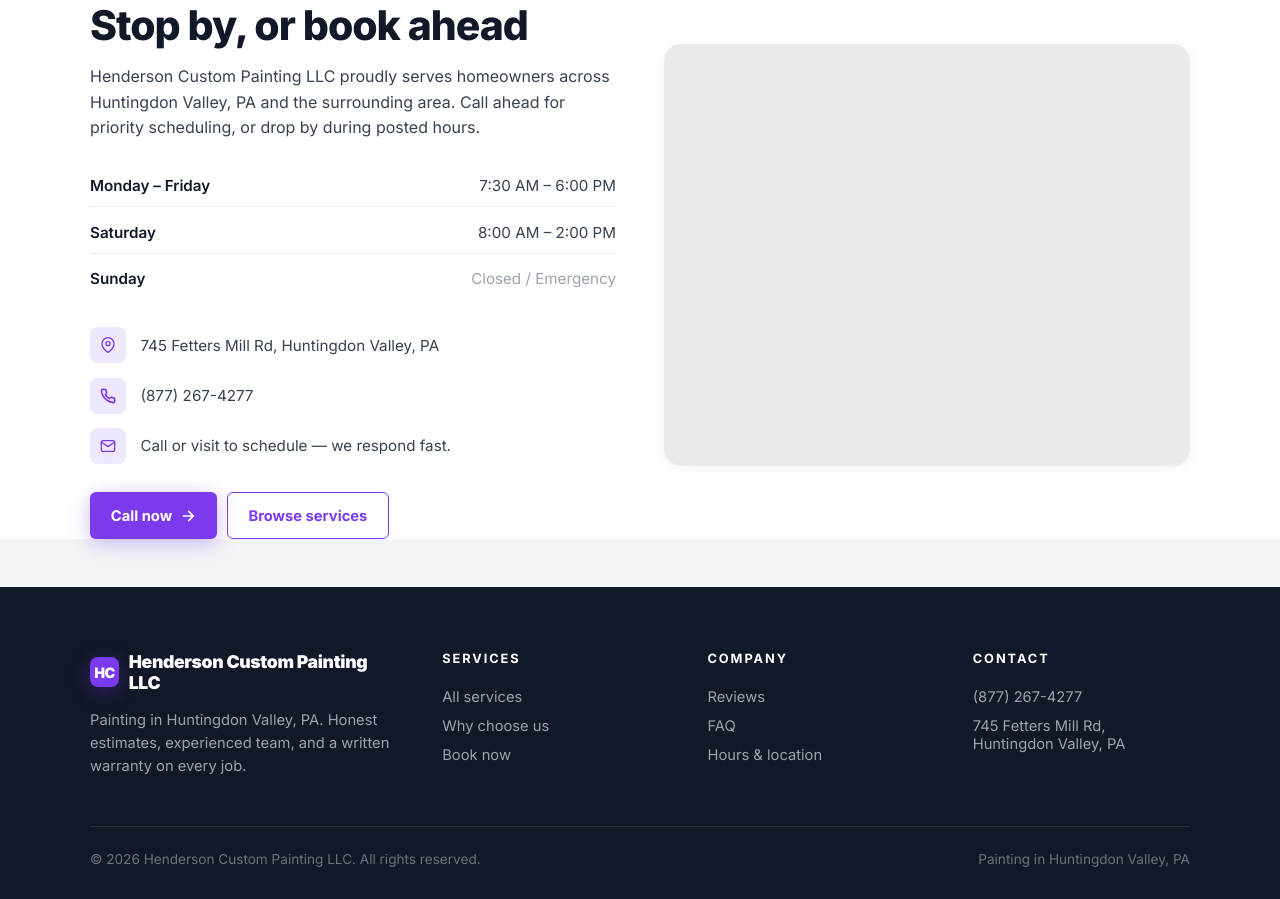
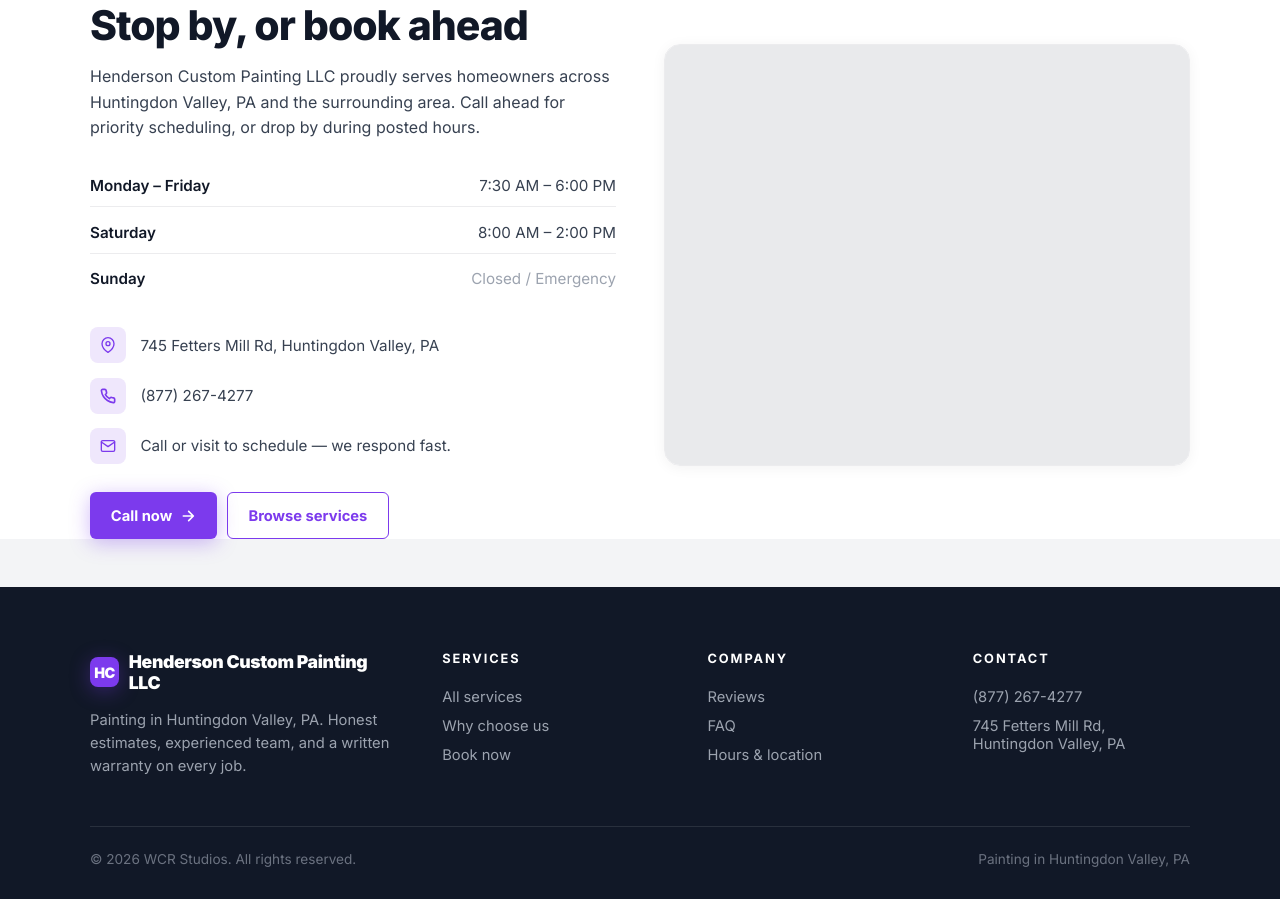
Before and after one commit to Wrenbjor/trades--henderson-custom-painting-llc, a plain HTML site: page index.html in a window 1280 px wide. Shown: the part 4718-5617 px from the top of the page. Drawn offline with nearby package versions, Linux system fonts and the light colour scheme; no server answers.

Commit message:
Update site

```diff
--- a/index.html
+++ b/index.html
@@ -605,7 +605,7 @@
     </div>
   </div>
   <div class="foot-bottom">
-    <div>&copy; 2026 Henderson Custom Painting LLC. All rights reserved.</div>
+    <div>&copy; 2026 WCR Studios. All rights reserved.</div>
     <div>Painting in Huntingdon Valley, PA</div>
   </div>
 </footer>
```
